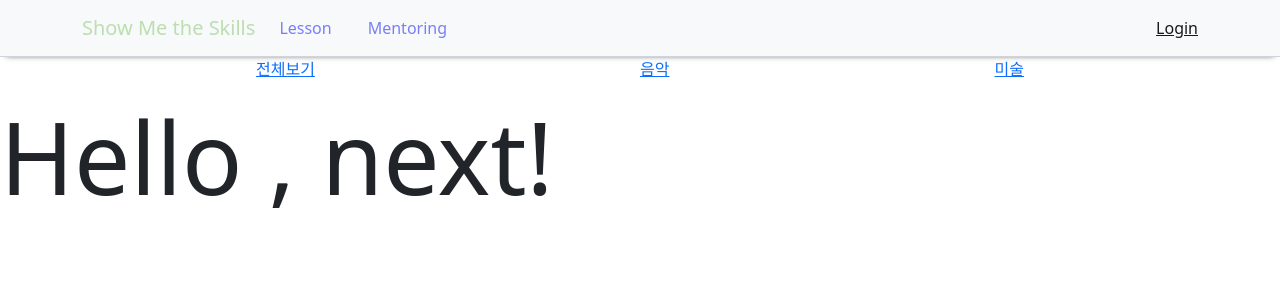
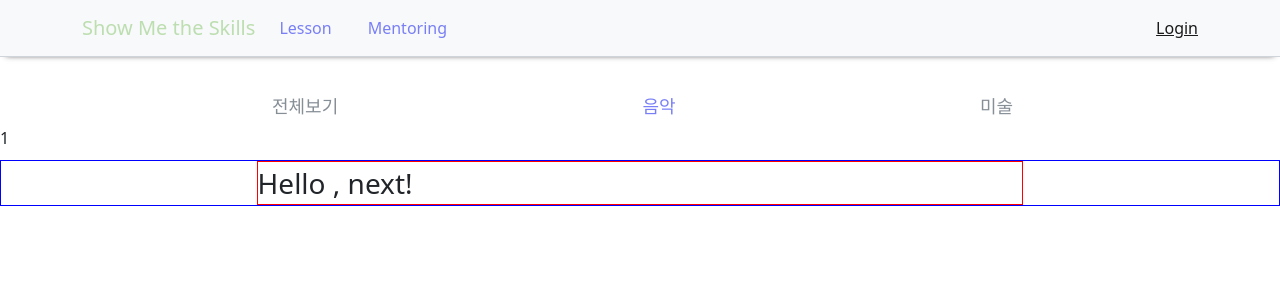
Before and after one commit to smilejakdu/show-me-the-skills, a Next.js app in the folder front/: page / in a window 1280 px wide. Shown: the top 300 px of the page. Built offline with nearby package versions, Linux system fonts and the light colour scheme.

Commit message:
front category

```diff
--- a/front/components/MainPageCategory/MainPageCategory.js
+++ b/front/components/MainPageCategory/MainPageCategory.js
@@ -1,7 +1,12 @@
-import React from 'react'
-import {HeaderBody ,
-        CategoryLink ,
-        CategoryLinkItem} from "./MainPageCategory.style"
+import React , {useState} from 'react'
+import {
+  HeaderBody,
+  CategoryLink,
+  CategoryRouterItem,
+  SelectRouterItem,
+} from "./MainPageCategory.style";
+import {useRouter} from "next/router"
+import axios from "axios";
 
 const categories = [
   { name: "total", text: "전체보기" },
@@ -10,18 +15,31 @@ const categories = [
 ];
 
 const MainPageCategory=()=> {
+  const [active , setActive]= useState(1);
+  const router = useRouter()
+
+
+  const ColorSelect = (selectColor) =>{
+    setActive(selectColor);
+  }
+
   return (
+    <div>
       <HeaderBody>
         <CategoryLink>
-        {categories.map((c) => (
-          <CategoryLinkItem
-            href={c.name === "total" ? "/today" : `/${c.name}`}
+          {categories.map((c, idx) => (
+            <CategoryRouterItem
+              onClick={() => ColorSelect(idx)}
+              // 삼항 연산자를 써줘야 할것같은 느낌적인 느낌 ??
+              active={active === idx}
             >
               {c.text}
-          </CategoryLinkItem>
+            </CategoryRouterItem>
           ))}
         </CategoryLink>
       </HeaderBody>
+      {active}
+    </div>
   );
 }
 
--- a/front/components/MainPageCategory/MainPageCategory.style.js
+++ b/front/components/MainPageCategory/MainPageCategory.style.js
@@ -2,11 +2,12 @@ import styled from "styled-components";
 import palette from "../../utils/palette";
 import Link from "next/link";
 
-const HeaderBody = styled.div`
+export const HeaderBody = styled.div`
   width: 100%;
+  margin-top: 30px;
 `;
 
-const CategoryLink = styled.div`
+export const CategoryLink = styled.div`
   width: 60%;
   display: flex;
   margin: 0 auto;
@@ -16,24 +17,18 @@ const CategoryLink = styled.div`
   overflow-x: hidden;
 `;
 
-const CategoryLinkItem = styled(Link)`
+export const CategoryRouterItem = styled.div`
   padding: 6px 8px 6px 16px;
   margin-right: 3px;
-  text-decoration: none;
   font-size: 18px;
-  color: black;
-  display: block;
-  &.hover {
-    border-bottom: 3px solid ${palette.base_color[2]};
+  color: ${(p) => (p.active ? `${palette.base_color[2]}` : `${palette.gray[6]}`)};
+
+  &:hover {
+    color: ${palette.base_color[2]};
+    cursor: pointer;
   }
-  &.active {
-    color: black;
-    font-weight: bold;
-    border-bottom: 3px solid ${palette.base_color[2]};
-  }
+
   @media (max-width: 850px) {
     font-size: 18px;
   }
 `;
-
-export { CategoryLinkItem, CategoryLink, HeaderBody };
--- a/front/pages/index.js
+++ b/front/pages/index.js
@@ -1,13 +1,31 @@
 import React , {useState} from 'react';
 import AppLayout from '../components/AppLayout/AppLayout';
 import MainPageCategory from '../components/MainPageCategory/MainPageCategory';
+import styled from "styled-components";
 
+const Body = styled.div`
+  margin-top: 10px;
+  font-size: 28px;
+  width: 100%;
+  border: 1px solid blue;
+`;
+
+const BodyCenter = styled.div`
+  margin: 0 auto;
+  border: 1px solid red;
+  font-size: 28px;
+  width: 60%;
+`;
 
 const Lesson = ()=>{
   return (
     <AppLayout>
       <MainPageCategory/>
-      <div style={{fontSize:"100px"}}>Hello , next!</div>
+        <Body>
+          <BodyCenter>
+            <div>Hello , next!</div>
+          </BodyCenter>
+        </Body>
     </AppLayout>
   );
 }
```
Also changed, not shown: front/pages/login.js (+20 -1 lines), front/pages/mentoring.js (+20 -1 lines). Lines whose indentation alone changed are shown as unchanged.
